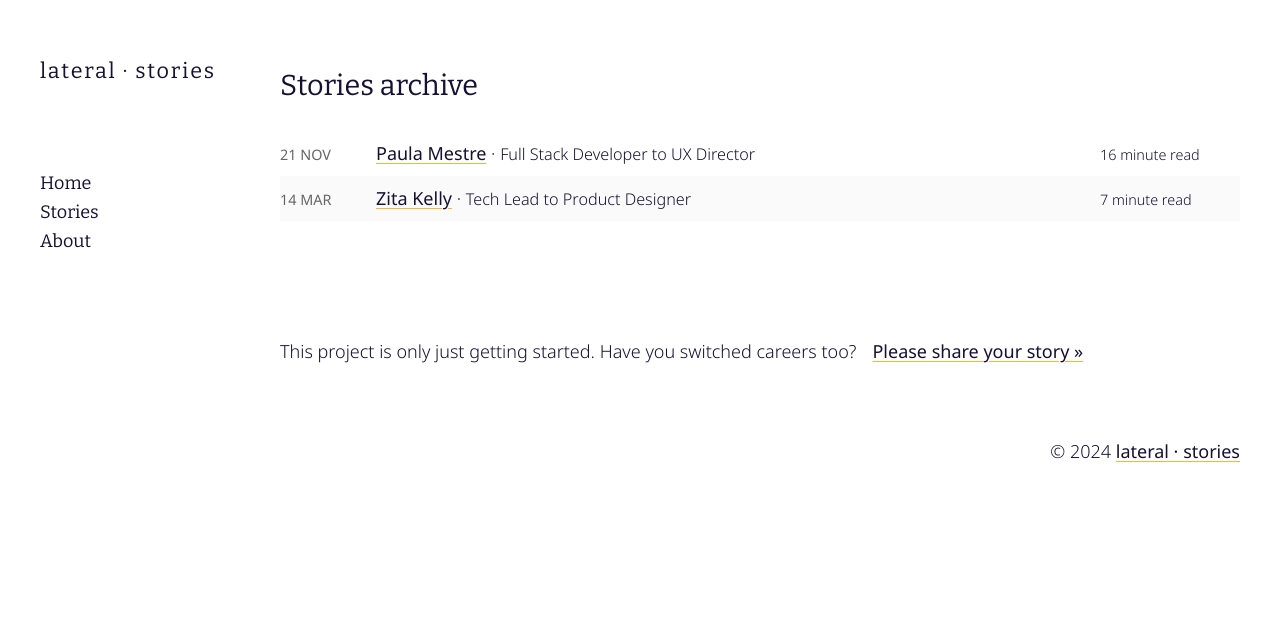
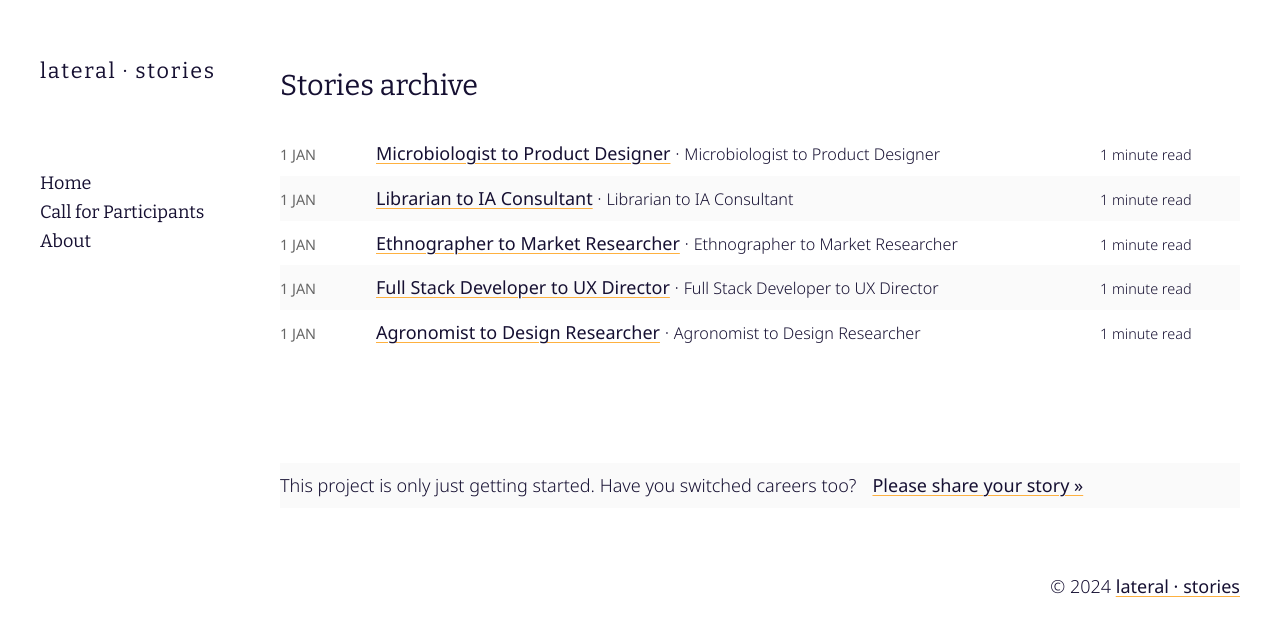
Before and after one commit to dopamine/lateralstories, a Jekyll site: the page built from stories.md, in a window 1280 px wide. Shown: the top 636 px of the page. Built offline with Jekyll 4.4.1, drawn with Linux system fonts in a browser that asks for light colours.

Commit message:
Setting up placeholders for launch

```diff
--- a/_config.yml
+++ b/_config.yml
@@ -16,7 +16,7 @@ author:
 
 nav_pages:
   - index.md
-  - stories.md
+  - call-for-participants.md
   - about.md
 
 rss: "atom.xml"
--- a/_layouts/blog.html
+++ b/_layouts/blog.html
@@ -10,6 +10,7 @@ layout: default
 
     <ul class="post-list">
       {%- for post in site.posts %}
+        {%- if post.draft != true %}
           <li class="post-list-item" data-category="{{ post.categories | join: ';' }}" {% if post.img %}data-img="{{ post.img | img_url_prefix }}"{% endif %}>
             <span class="post-time">{{ post.date | date: "%e %b" }}</span>
             <span class="post-title">
@@ -25,6 +26,7 @@ layout: default
               {% endif %}
             </span>
           </li>
+        {% endif %}
       {%- endfor %}
       <li class="post-list-item space-above">
         This project is only just getting started. Have you switched careers too? <a href="{{site.baseurl}}/call-for-participants">Please share your story &raquo;</a>
--- /dev/null
+++ b/_posts/1970-01-01-agronomist.md
@@ -0,0 +1,9 @@
+---
+
+title: "Agronomist to Design Researcher"
+subtitle: "Agronomist to Design Researcher"
+portrait: portrait-left.png
+
+---
+
+![alt]({{ site.imgsrc }}/posts/20XX-XX-XX-folder/image)
--- /dev/null
+++ b/_posts/1970-01-01-dev.md
@@ -0,0 +1,8 @@
+---
+title: "Full Stack Developer to UX Director"
+subtitle: "Full Stack Developer to UX Director"
+portrait: portrait-right.png
+
+---
+
+![alt]({{ site.imgsrc }}/posts/20XX-XX-XX-folder/image)
--- /dev/null
+++ b/_posts/1970-01-01-ethnographer.md
@@ -0,0 +1,8 @@
+---
+title: "Ethnographer to Market Researcher"
+subtitle: "Ethnographer to Market Researcher"
+portrait: portrait-right.png
+
+---
+
+![alt]({{ site.imgsrc }}/posts/20XX-XX-XX-folder/image)
--- /dev/null
+++ b/_posts/1970-01-01-librarian.md
@@ -0,0 +1,9 @@
+---
+
+title: "Librarian to IA Consultant"
+subtitle: "Librarian to IA Consultant"
+portrait: portrait-left.png
+
+---
+
+![alt]({{ site.imgsrc }}/posts/20XX-XX-XX-folder/image)
--- /dev/null
+++ b/_posts/1970-01-01-microbiologist.md
@@ -0,0 +1,8 @@
+---
+title: "Microbiologist to Product Designer"
+subtitle: "Microbiologist to Product Designer"
+portrait: portrait-right.png
+
+---
+
+![alt]({{ site.imgsrc }}/posts/20XX-XX-XX-folder/image)
```
Also changed, not shown: _layouts/tiles.html (+6 -4 lines), _posts/2020-03-14-zita.md (+2 -0 lines), index.md (+9 -1 lines), _drafts/2020-11-21-paula.md (renamed from _posts/2020-11-21-paula.md). Lines whose indentation alone changed are shown as unchanged.
